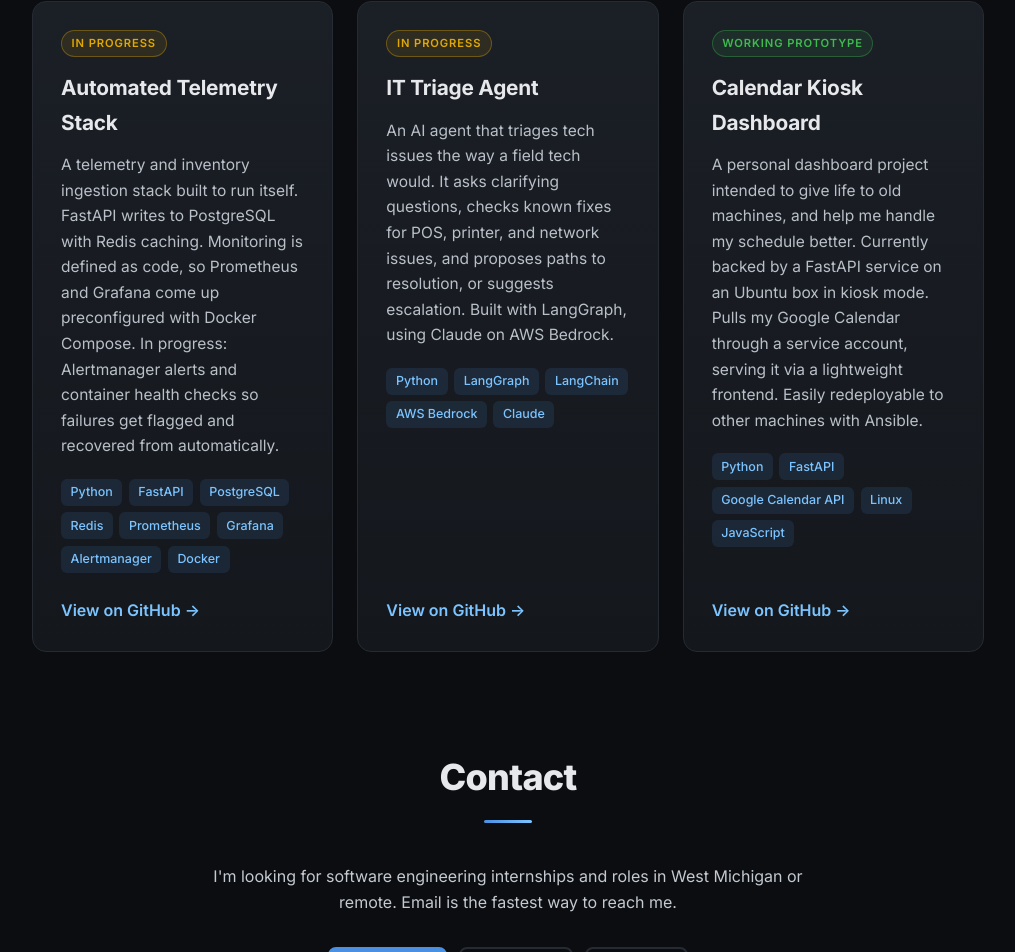
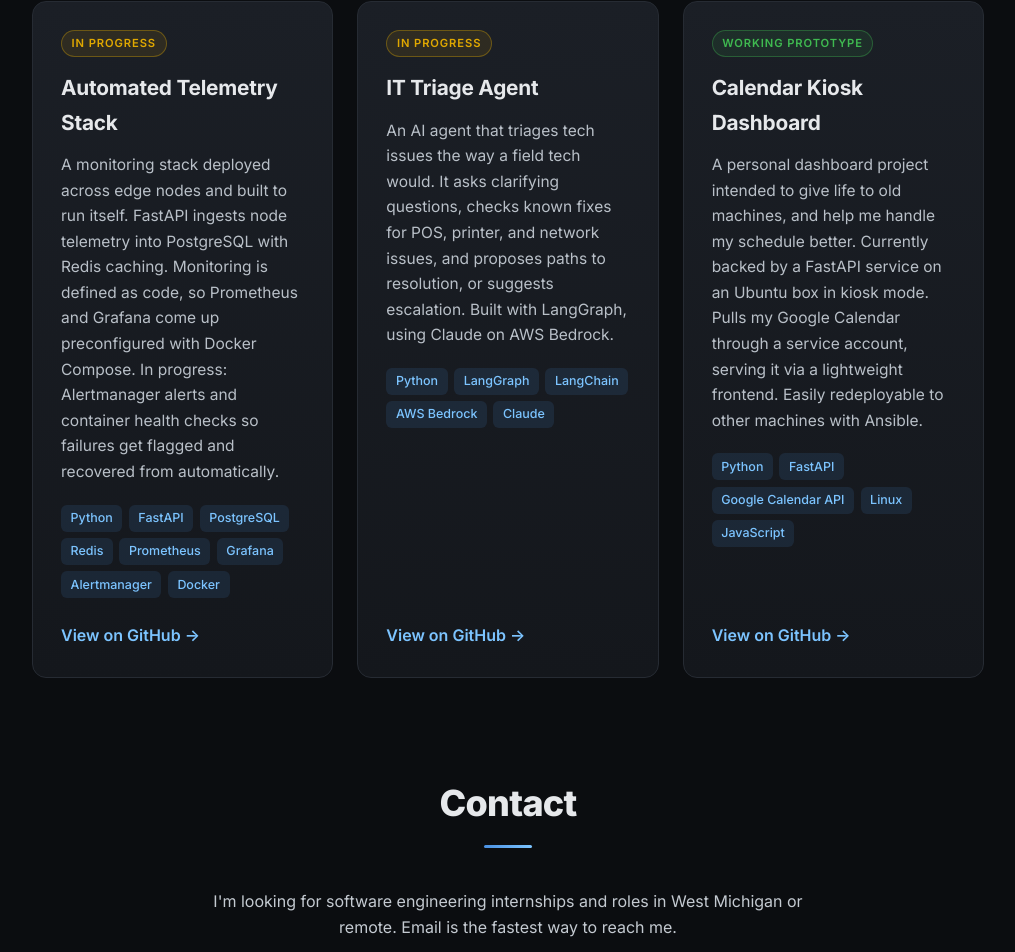
Before and after one commit to mattjsim1/mattjsim1.github.io, a plain HTML site: page index.html in a window 1280 px wide. Shown: the part 1471-2423 px from the top of the page, without its empty margins (132-1147 px from the left). Drawn offline with Linux system fonts and the light colour scheme.

Commit message:
Describe telemetry stack as edge-node monitoring
Co-Authored-By: Claude Opus 5.5 <noreply@anthropic.com>
Claude-Session: https://claude.ai/code/session_01Bv9f8S8rLxZpBkhp8PEpYt

```diff
--- a/index.html
+++ b/index.html
@@ -92,7 +92,8 @@
           <span class="status">In progress</span>
           <h3>Automated Telemetry Stack</h3>
           <p>
-            A telemetry and inventory ingestion stack built to run itself. FastAPI writes to
+            A monitoring stack deployed across edge nodes and built to run itself. FastAPI ingests
+            node telemetry into
             PostgreSQL with Redis caching. Monitoring is defined as code, so Prometheus and Grafana
             come up preconfigured with Docker Compose. In progress: Alertmanager alerts and container
             health checks so failures get flagged and recovered from automatically.
```
